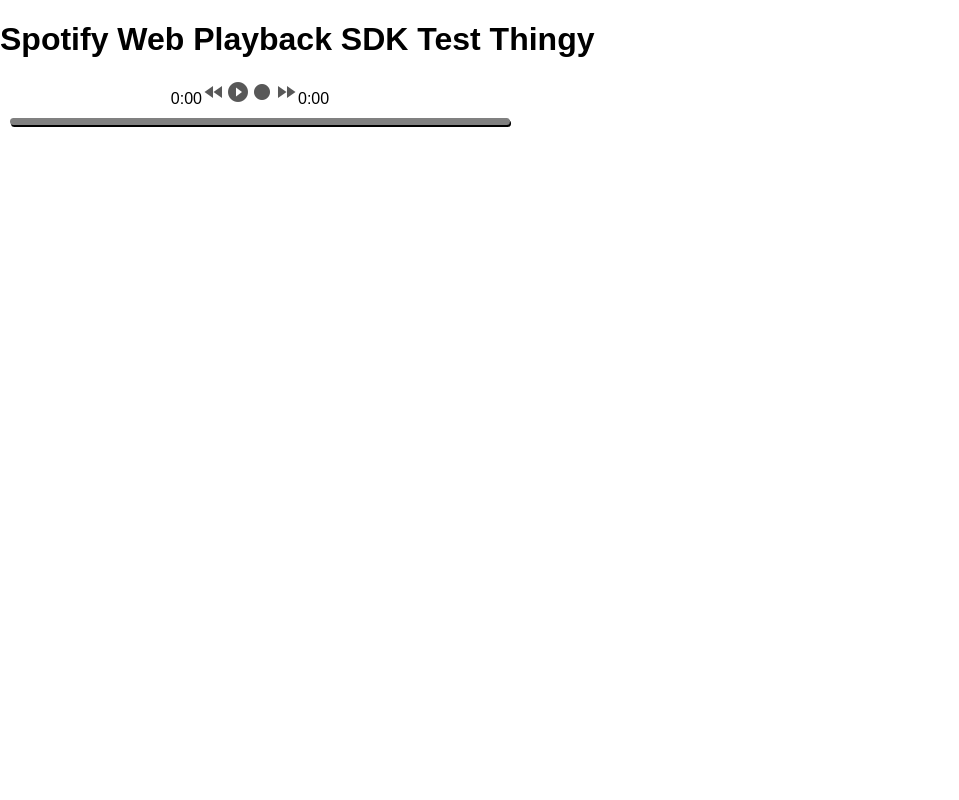
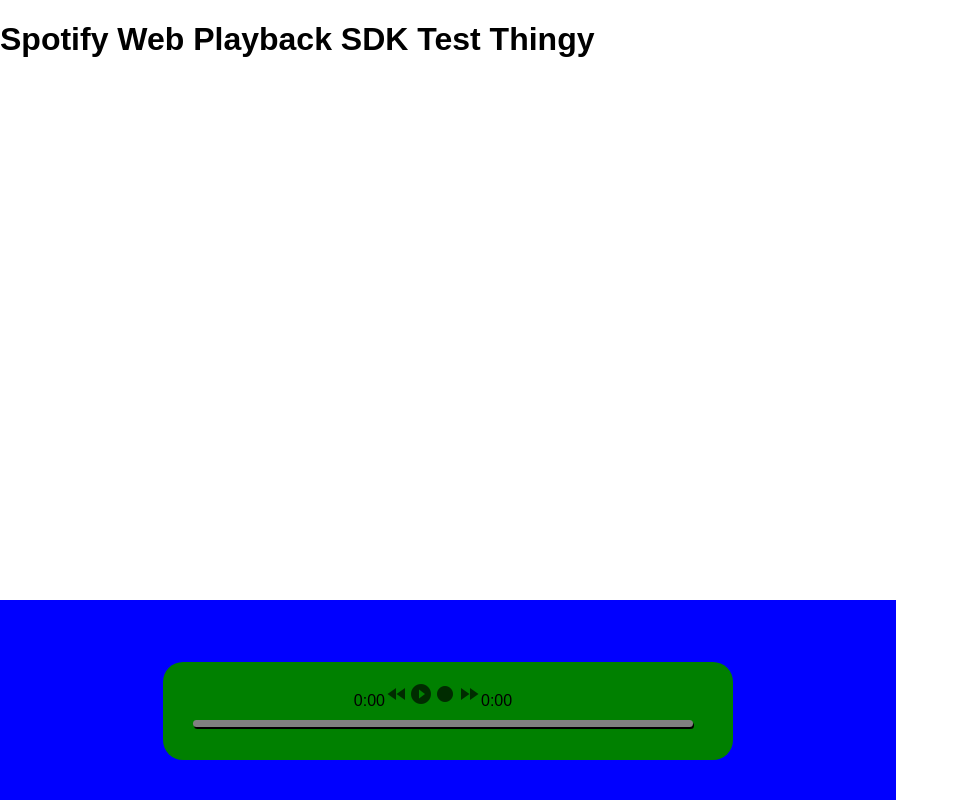
Before and after one commit to IsaacSamuel/Samaveda-Client, a React (Create React App) app: page / in a window 1280 px wide. Shown: the whole page, without its empty margins (0-959 px from the left). Built offline with nearby package versions, Linux system fonts and the light colour scheme.

Commit message:
added some crude css to the view, including the playback controls

```diff
--- a/src/App.js
+++ b/src/App.js
@@ -1,5 +1,5 @@
 import React from 'react';
-import './index.css';
+import './static/css/App.css';
 import Playback from './Playback';
 
 
@@ -99,13 +99,18 @@
       return (
         <div>
           <script src = "https://sdk.scdn.co/spotify-player.js"></script>
+          <div id="view_container">
             <h1>Spotify Web Playback SDK Test Thingy</h1>
+
+             <div id = "playback_container">
                 < Playback
                   duration = {this.state["duration"]}
                   position = {this.state["position"]}
                   paused = {this.state["paused"]}
                   recording_time = {this.handle_record}
                 />
+              </div>
+          </div>
       </div>
       );
   }
--- a/src/Playback.js
+++ b/src/Playback.js
@@ -1,4 +1,6 @@
 import React from 'react';
+import './static/css/Playback.css';
+
 
 
 class Playback extends React.Component {
@@ -63,7 +65,7 @@
 
   render() {
     return (
-      <div id="playback_controls">
+        <div id = "playback_controls">
           <center>
             <label id="present_time">{this.millisToMinutesAndSeconds(this.props.position)}</label>
 
--- a/src/index.js
+++ b/src/index.js
@@ -1,6 +1,5 @@
 import React from 'react';
 import ReactDOM from 'react-dom';
-import './index.css';
 import App from './App';
 import * as serviceWorker from './serviceWorker';
 
--- /dev/null
+++ b/src/static/css/App.css
@@ -0,0 +1,13 @@
+#playback_container {
+	background-color: blue;
+	width: 70%;
+	height: 200px;
+	position: absolute;
+	bottom: 0;
+}
+
+body {
+  margin: 0;
+  padding: 0;
+  font-family: sans-serif;
+}
--- a/src/index.css
+++ b/src/static/css/Playback.css
@@ -1,7 +1,21 @@
-body {
-  margin: 0;
-  padding: 0;
-  font-family: sans-serif;
+
+
+#playback_controls {
+	padding: 20px 50px 50px 20px;
+	float: bottom;
+	background-color: green;
+	width: 500px;
+	display: inline-block;
+	text-align: center;
+	position: absolute;
+	bottom: 20%;
+	border-radius: 20px;
+
+	/*center element */
+	margin-left: auto;
+	margin-right: auto;
+	left: 0;
+	right: 0;
 }
 
 
@@ -38,6 +52,8 @@
 #progress_bar:hover #progress_circle {
 	display:block;
 }
+
+
 
 #blocky {
 	position:absolute;
@@ -76,10 +92,6 @@
 }
 
 
-#playback_controls {
-	width: 500px;
-}
-
 i {
 	opacity: .65;
 }
@@ -87,6 +99,8 @@
 i:hover {
 	opacity: .95;
 }
+
+
 
 
 
```
Lines whose indentation alone changed are shown as unchanged.
